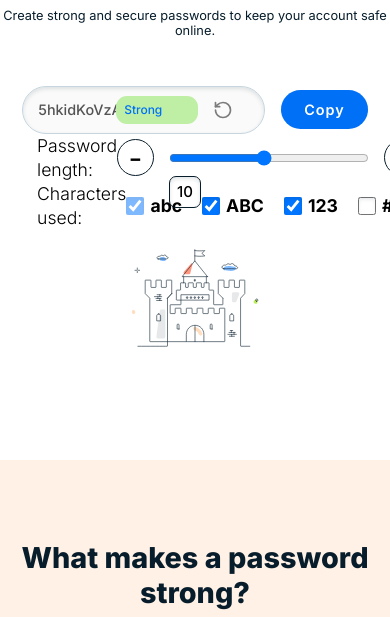
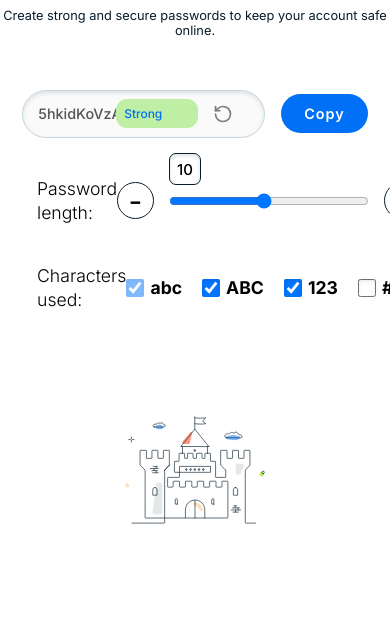
Before and after one commit to wasim2002/Random-Password-Generator, a plain HTML site: page index.html in a window 390 px wide. Shown: the part 142-759 px from the top of the page. Drawn offline with Linux system fonts and the light colour scheme.

Commit message:
fix some error in responsiveness

```diff
--- a/responsive.css
+++ b/responsive.css
@@ -497,12 +497,18 @@
 }
 
 @media (max-width: 800px) {
+  main{
+    height: 40rem;
+  }
   .cont {
     width: 81%;
+    height: 83%;
+    flex-direction: column-reverse;
   }
-  .images {
-    margin-bottom: 1rem;
+  .passlength{
+    top: 5rem;
   }
+
   .strength {
     width: 5.6rem;
   }
@@ -510,7 +516,9 @@
     font-size: 13px;
   }
 }
-@media (max-width: 750px) {
+
+
+ @media (max-width: 750px) {
   .cont {
     width: 82%;
   }
@@ -522,6 +530,12 @@
     line-height: 1.1rem;
   }
 }
+@media(max-width:730px){
+  .cont{
+    width: 83%;
+  }
+}
+
 @media (max-width: 700px) {
   h1 {
     font-size: 2.2rem;
@@ -533,6 +547,11 @@
     margin-right: 15px;
   }
 }
+@media(max-width:675px){
+  .cont{
+    width: 84.5%;
+  }
+}
 @media (max-width: 650px) {
   h1 {
     font-size: 2rem;
@@ -542,11 +561,8 @@
     margin-top: 0.7rem;
   }
   .cont {
-    width: 89%;
-    flex-direction: column-reverse;
-  }
-  .maker {
-    justify-content: space-between;
+    width: 88%;
+    margin-top: 2rem;
   }
   .span {
     font-size: 1.1rem;
@@ -561,6 +577,7 @@
     width: 37px;
   }
   .passlength {
+    top: 5.2rem;
     right: 9.5rem;
     font-size: 15px;
   }
@@ -596,6 +613,7 @@
     height: 36rem;
   }
 }
+
 @media (max-width: 600px) {
   .cont {
     width: 90%;
@@ -629,6 +647,7 @@
     width: 33%;
   }
 }
+
 @media(max-width:570px){
   .strength{
     width: 5.1rem;
```
